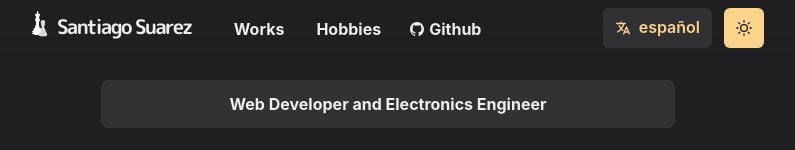
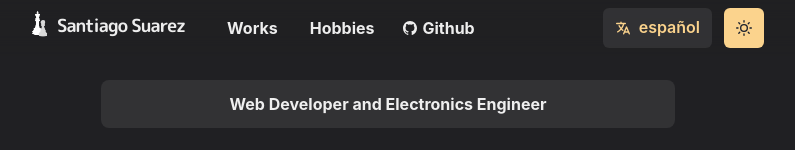
Before and after one commit to ssuarezs/ssuarezs-homepage, a Next.js app: page / in a window 1280 px wide. Shown: the top 150 px of the page, without its empty margins (252-1047 px from the left). Built offline with nearby package versions, Linux system fonts and the light colour scheme.

Commit message:
fixing header size

```diff
--- a/components/layouts/main.js
+++ b/components/layouts/main.js
@@ -23,6 +23,7 @@ const Main = ({ children, router }) => {
 			<Container maxW="container.md" pt='80px'>
 				{children}
 			</Container>
+
 			<Box
 				fontSize={14}
 				bottom={4}
--- a/components/logo.js
+++ b/components/logo.js
@@ -4,20 +4,15 @@ import { Text, useColorModeValue } from '@chakra-ui/react'
 import styled from '@emotion/styled'
 
 const LogoBox = styled.span`
-	fontWeight: bold;
-	font-size: 20px;
   display: inline-flex;
   align-items: center;
-  height: 35px;
   line-height: 20px;
   padding: 10px;
+  height: 35px;
 
-	img{
-		transition: 0.3s ease;
-	}
-
+	img{ transition: 0.3s ease; }
 	&:hover img {
-		transform: scale(1.08) rotate(360deg);
+		transform: scale(1.2) rotate(360deg);
 	}
 `
 
--- a/components/navbar.js
+++ b/components/navbar.js
@@ -63,7 +63,7 @@ const Navbar = props => {
 				justify='space-between'
 			>
 				<Flex align='center' mr={5}>
-          <Heading as='h1' size='lg' letterSpacing={'tighter'}>
+					<Heading as='h1' size='md' fontSize='18px' letterSpacing={'tighter'}>
 						<Logo/>
           </Heading>
         </Flex>
```
